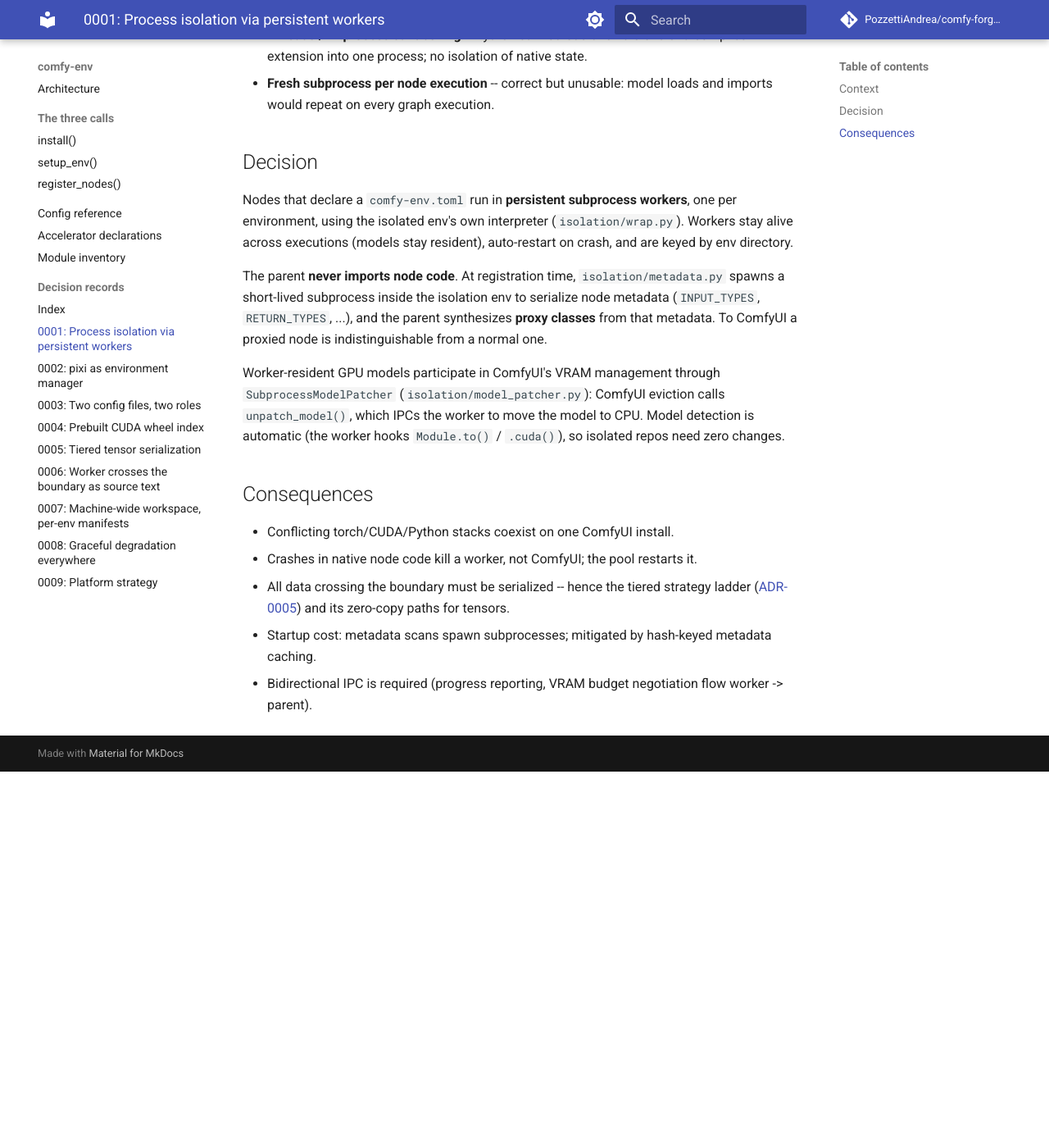
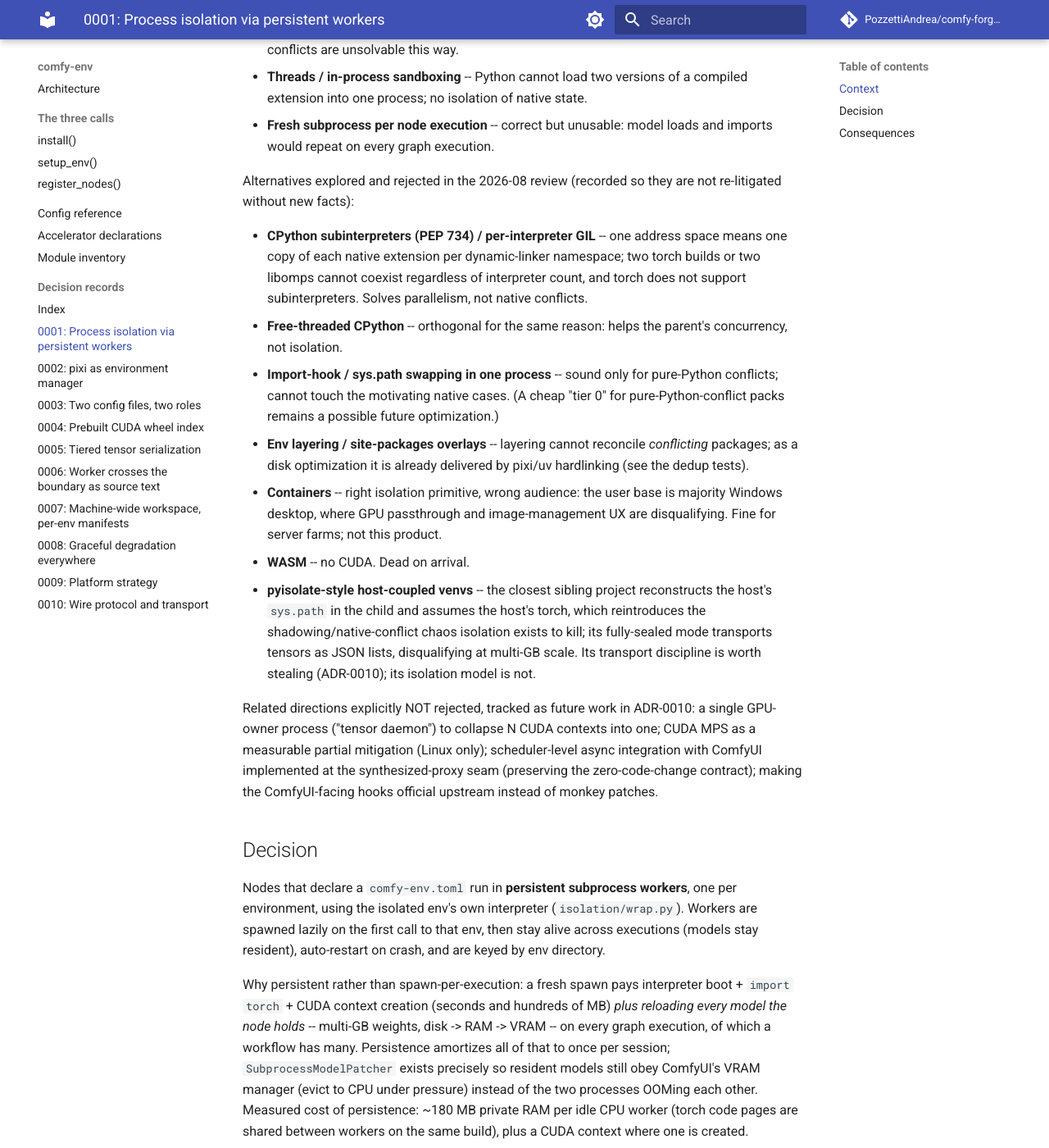
Before and after one commit to Comfy-Forge/comfy-forge-docs, an MkDocs documentation site: the page built from docs/comfy-env/adr/0001-process-isolation-via-persistent-subprocess-workers.md, in a window 1280 px wide and 1400 px high, scrolled down 575 px. Shown: the whole window at 82% size. Built offline with MkDocs 1.6.1 and Material for MkDocs 9.7.7, drawn with Linux system fonts in a browser that asks for light colours; comment, search, counter and statistics services are not loaded; before the commit the page ends 1516 px from its top, so only the background shows below that; some of the changed text lies outside the part shown.

Commit message:
ADR-0010 wire protocol/transport; reaffirm ADR-0001 with explored alternatives
- New ADR-0010 owns the transport layer: v1 as-built, verified defects,
  the agreed v2 direction, and rejected transport alternatives
- ADR-0001: reaffirmed status, 2026-08 explored-and-rejected alternatives
  recorded, spawn-lazily-then-persist rationale with measured costs
- ADR-0006: 'standing tax' framing corrected (duplication by neglect)
- ADR-0005: stale probe defect rewritten as fixed history; pool-IPC scope
  and monkey-patch caveat clarified

```diff
--- a/docs/comfy-env/adr/0001-process-isolation-via-persistent-subprocess-workers.md
+++ b/docs/comfy-env/adr/0001-process-isolation-via-persistent-subprocess-workers.md
@@ -1,6 +1,9 @@
 # ADR-0001: Process isolation via persistent subprocess workers
 
-**Status:** accepted
+**Status:** accepted -- reaffirmed 2026-08 after an independent adversarial
+review (two reviewers, both verdicts: the decision stands; criticism
+concentrates on the transport layer, now split into
+[ADR-0010](0010-wire-protocol-and-transport.md))
 
 ## Context
 
@@ -19,12 +22,59 @@
 - **Fresh subprocess per node execution** -- correct but unusable: model loads
   and imports would repeat on every graph execution.
 
+Alternatives explored and rejected in the 2026-08 review (recorded so they
+are not re-litigated without new facts):
+
+- **CPython subinterpreters (PEP 734) / per-interpreter GIL** -- one address
+  space means one copy of each native extension per dynamic-linker namespace;
+  two torch builds or two libomps cannot coexist regardless of interpreter
+  count, and torch does not support subinterpreters. Solves parallelism, not
+  native conflicts.
+- **Free-threaded CPython** -- orthogonal for the same reason: helps the
+  parent's concurrency, not isolation.
+- **Import-hook / sys.path swapping in one process** -- sound only for
+  pure-Python conflicts; cannot touch the motivating native cases. (A cheap
+  "tier 0" for pure-Python-conflict packs remains a possible future
+  optimization.)
+- **Env layering / site-packages overlays** -- layering cannot reconcile
+  *conflicting* packages; as a disk optimization it is already delivered by
+  pixi/uv hardlinking (see the dedup tests).
+- **Containers** -- right isolation primitive, wrong audience: the user base
+  is majority Windows desktop, where GPU passthrough and image-management UX
+  are disqualifying. Fine for server farms; not this product.
+- **WASM** -- no CUDA. Dead on arrival.
+- **pyisolate-style host-coupled venvs** -- the closest sibling project
+  reconstructs the host's `sys.path` in the child and assumes the host's
+  torch, which reintroduces the shadowing/native-conflict chaos isolation
+  exists to kill; its fully-sealed mode transports tensors as JSON lists,
+  disqualifying at multi-GB scale. Its transport discipline is worth
+  stealing (ADR-0010); its isolation model is not.
+
+Related directions explicitly NOT rejected, tracked as future work in
+ADR-0010: a single GPU-owner process ("tensor daemon") to collapse N CUDA
+contexts into one; CUDA MPS as a measurable partial mitigation (Linux only);
+scheduler-level async integration with ComfyUI implemented at the
+synthesized-proxy seam (preserving the zero-code-change contract); making
+the ComfyUI-facing hooks official upstream instead of monkey patches.
+
 ## Decision
 
 Nodes that declare a `comfy-env.toml` run in **persistent subprocess
 workers**, one per environment, using the isolated env's own interpreter
-(`isolation/wrap.py`). Workers stay alive across executions (models stay
-resident), auto-restart on crash, and are keyed by env directory.
+(`isolation/wrap.py`). Workers are spawned lazily on the first call to that
+env, then stay alive across executions (models stay resident), auto-restart
+on crash, and are keyed by env directory.
+
+Why persistent rather than spawn-per-execution: a fresh spawn pays
+interpreter boot + `import torch` + CUDA context creation (seconds and
+hundreds of MB) *plus reloading every model the node holds* -- multi-GB
+weights, disk -> RAM -> VRAM -- on every graph execution, of which a
+workflow has many. Persistence amortizes all of that to once per session;
+`SubprocessModelPatcher` exists precisely so resident models still obey
+ComfyUI's VRAM manager (evict to CPU under pressure) instead of the two
+processes OOMing each other. Measured cost of persistence: ~180 MB private
+RAM per idle CPU worker (torch code pages are shared between workers on the
+same build), plus a CUDA context where one is created.
 
 The parent **never imports node code**. At registration time,
 `isolation/metadata.py` spawns a short-lived subprocess inside the isolation
--- a/mkdocs.yml
+++ b/mkdocs.yml
@@ -67,6 +67,7 @@
           - "0007: Machine-wide workspace, per-env manifests": comfy-env/adr/0007-machine-wide-workspace-with-per-env-manifests.md
           - "0008: Graceful degradation everywhere": comfy-env/adr/0008-graceful-degradation-everywhere.md
           - "0009: Platform strategy": comfy-env/adr/0009-platform-strategy.md
+          - "0010: Wire protocol and transport": comfy-env/adr/0010-wire-protocol-and-transport.md
   - comfy-test:
       - Overview: comfy-test/index.md
   - cuda-wheels:
```
Also changed, not shown: docs/comfy-env/adr/0005-tiered-tensor-serialization.md (+11 -6 lines), docs/comfy-env/adr/0006-worker-crosses-the-boundary-as-source-text.md (+10 -3 lines), docs/comfy-env/adr/0010-wire-protocol-and-transport.md (added, +130 -0 lines), docs/comfy-env/adr/index.md (+1 -0 lines).
